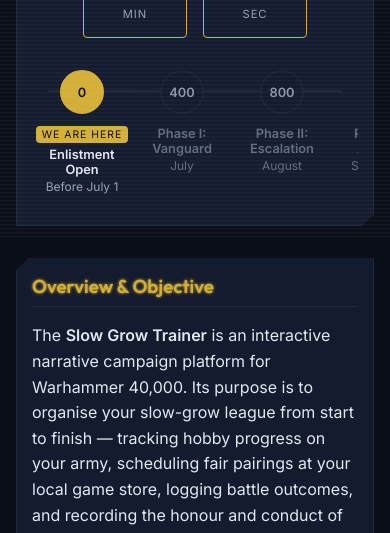
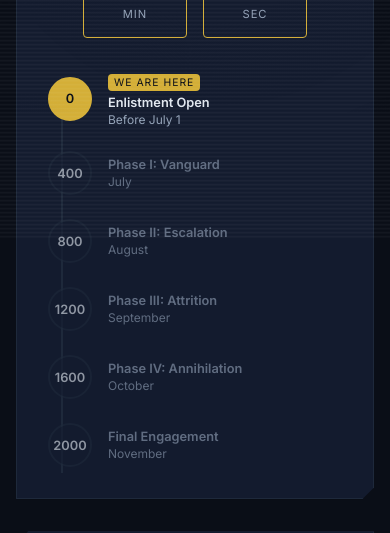
Before and after one commit to OSP123/slow-grow-trainer, a React (Vite) app: page /briefing in a window 390 px wide. Shown: the part 731-1264 px from the top of the page. Built offline with nearby package versions, Linux system fonts and the light colour scheme; no server answers.

Commit message:
feat: fix commander sidebar cutoff, add quest chronicle & briefing integration, responsive mobile timeline, and crucible points/keywords

```diff
--- a/src/App.css
+++ b/src/App.css
@@ -12,6 +12,11 @@
   flex-direction: column;
   padding: 1.5rem;
   flex-shrink: 0;
+  position: sticky;
+  top: 0;
+  height: 100dvh;
+  overflow-y: auto;
+  box-sizing: border-box;
 }
 
 .main-content {
@@ -184,3 +189,79 @@
     padding: 0.6rem 0.75rem;
   }
 }
+
+/* ── Campaign Timeline Responsive ── */
+.timeline-container {
+  display: flex;
+  justify-content: space-between;
+  align-items: flex-start;
+  position: relative;
+  margin-top: 2rem;
+  overflow-x: auto;
+  padding-bottom: 1rem;
+}
+
+.timeline-line {
+  position: absolute;
+  top: 20px;
+  left: 5%;
+  right: 5%;
+  height: 2px;
+  background-color: var(--theme-border);
+  z-index: 0;
+}
+
+.timeline-step {
+  display: flex;
+  flex-direction: column;
+  align-items: center;
+  z-index: 1;
+  width: 16.66%;
+  min-width: 100px;
+}
+
+.timeline-step-circle {
+  width: 40px;
+  height: 40px;
+  border-radius: 50%;
+  display: flex;
+  justify-content: center;
+  align-items: center;
+  font-weight: bold;
+  font-size: 0.8rem;
+  margin-bottom: 0.75rem;
+  flex-shrink: 0;
+  transition: all 0.3s ease;
+}
+
+@media (max-width: 600px) {
+  .timeline-container {
+    flex-direction: column;
+    align-items: flex-start;
+    gap: 1.5rem;
+    overflow-x: hidden;
+    padding-left: 1rem;
+  }
+
+  .timeline-line {
+    top: 10px;
+    bottom: 10px;
+    left: 29px; /* center of 40px circle + 1rem padding */
+    width: 2px;
+    height: calc(100% - 20px);
+    right: auto;
+  }
+
+  .timeline-step {
+    flex-direction: row;
+    width: 100%;
+    min-width: 0;
+    gap: 1rem;
+    align-items: center;
+    text-align: left;
+  }
+
+  .timeline-step-circle {
+    margin-bottom: 0;
+  }
+}
--- a/src/components/CampaignQuests.tsx
+++ b/src/components/CampaignQuests.tsx
@@ -70,13 +70,47 @@
     return Math.min(100, Math.floor((gamesPlayed / nextPhase.requiredGames) * 100));
   };
 
+  const isPhaseCompleted = (idx: number) => {
+    if (idx === 0) return !isEnlistmentPhase || currentPhaseIndex > 0;
+    return idx <= currentPhaseIndex && (idx < phases.length - 1 || !nextPhase);
+  };
+
   if (!isOwner && currentPhaseIndex === phases.length - 1) return null; // hide for others if done
 
   return (
     <div className="card" style={{ marginBottom: '1.5rem', border: '1px solid var(--theme-accent)' }}>
-      <h3 style={{ margin: '0 0 1rem 0', color: 'var(--theme-accent)', textTransform: 'uppercase', letterSpacing: '1px', display: 'flex', justifyContent: 'space-between' }}>
+      {/* Campaign Phase Progression Chronicle */}
+      <div style={{ marginBottom: '1.5rem', paddingBottom: '1.25rem', borderBottom: '1px solid var(--theme-border)' }}>
+        <div style={{ fontSize: '0.75rem', textTransform: 'uppercase', letterSpacing: '1px', color: 'var(--theme-fg-muted)', marginBottom: '0.75rem' }}>
+          Campaign Directives Chronicle (Quests Completed)
+        </div>
+        <div style={{ display: 'grid', gridTemplateColumns: 'repeat(auto-fit, minmax(130px, 1fr))', gap: '0.5rem' }}>
+          {phases.map((p, idx) => {
+            const done = isPhaseCompleted(idx);
+            const isActive = !done && (idx === 0 || isPhaseCompleted(idx - 1));
+            return (
+              <div key={p.name} style={{
+                padding: '0.5rem', borderRadius: '4px', fontSize: '0.75rem',
+                backgroundColor: done ? 'rgba(34, 197, 94, 0.1)' : isActive ? 'rgba(234, 179, 8, 0.1)' : 'rgba(0, 0, 0, 0.15)',
+                border: `1px solid ${done ? '#22c55e' : isActive ? '#eab308' : 'var(--theme-border)'}`,
+                opacity: done || isActive ? 1 : 0.5
+              }}>
+                <div style={{ display: 'flex', justifyContent: 'space-between', alignItems: 'center', marginBottom: '0.25rem', fontWeight: 'bold', color: done ? '#22c55e' : isActive ? '#eab308' : 'var(--theme-fg-muted)' }}>
+                  <span>{done ? '✓ SEALED' : isActive ? '▸ ACTIVE' : '🔒 LOCKED'}</span>
+                  <span>{p.targetPts > 0 ? `${p.targetPts} PTS` : 'ENLIST'}</span>
+                </div>
+                <div style={{ color: 'var(--theme-fg)', fontWeight: isActive ? 'bold' : 'normal', whiteSpace: 'nowrap', overflow: 'hidden', textOverflow: 'ellipsis' }}>
+                  {p.name}
+                </div>
+              </div>
+            );
+          })}
+        </div>
+      </div>
+
+      <h3 style={{ margin: '0 0 1rem 0', color: 'var(--theme-accent)', textTransform: 'uppercase', letterSpacing: '1px', display: 'flex', justifyContent: 'space-between', flexWrap: 'wrap', gap: '0.5rem' }}>
         <span>Active Directives: {nextPhase ? nextPhase.name : 'Campaign Concluded'}</span>
-        {nextPhase && <span style={{ fontSize: '0.8rem', color: 'var(--theme-fg-muted)' }}>Current Status: {phases[currentPhaseIndex].name}</span>}
+        {nextPhase && <span style={{ fontSize: '0.8rem', color: 'var(--theme-fg-muted)' }}>Current Phase: {phases[currentPhaseIndex].name}</span>}
       </h3>
 
       {isEnlistmentPhase ? (
--- a/src/components/CampaignTimeline.tsx
+++ b/src/components/CampaignTimeline.tsx
@@ -71,61 +71,29 @@
       )}
 
       {/* Visual Timeline */}
-      <div style={{
-        display: 'flex',
-        justifyContent: 'space-between',
-        alignItems: 'flex-start',
-        position: 'relative',
-        marginTop: '2rem',
-        overflowX: 'auto',
-        paddingBottom: '1rem'
-      }}>
-        {/* Horizontal Line */}
-        <div style={{
-          position: 'absolute',
-          top: '20px',
-          left: '5%',
-          right: '5%',
-          height: '2px',
-          backgroundColor: 'var(--theme-border)',
-          zIndex: 0
-        }} />
+      <div className="timeline-container">
+        {/* Connecting Line */}
+        <div className="timeline-line" />
 
         {timelineSteps.map((step, i) => (
-          <div key={i} style={{
-            display: 'flex',
-            flexDirection: 'column',
-            alignItems: 'center',
-            zIndex: 1,
-            width: '16.66%',
-            minWidth: '100px',
-            opacity: step.current ? 1 : 0.6
-          }}>
-            <div style={{
-              width: '40px',
-              height: '40px',
-              borderRadius: '50%',
+          <div key={i} className="timeline-step" style={{ opacity: step.current ? 1 : 0.6 }}>
+            <div className="timeline-step-circle" style={{
               backgroundColor: step.current ? 'var(--theme-accent)' : 'var(--theme-bg-secondary)',
               border: `2px solid ${step.current ? 'var(--theme-accent)' : 'var(--theme-border)'}`,
-              color: step.current ? 'var(--theme-bg)' : 'var(--theme-fg)',
-              display: 'flex',
-              justifyContent: 'center',
-              alignItems: 'center',
-              fontWeight: 'bold',
-              fontSize: '0.8rem',
-              marginBottom: '0.75rem',
-              transition: 'all 0.3s ease'
+              color: step.current ? 'var(--theme-bg)' : 'var(--theme-fg)'
             }}>
               {step.pts}
             </div>
+            <div>
               {step.current && (
-              <div style={{ fontSize: '0.65rem', backgroundColor: 'var(--theme-accent)', color: 'var(--theme-bg)', padding: '2px 6px', borderRadius: '4px', textTransform: 'uppercase', letterSpacing: '1px', marginBottom: '4px' }}>
+                <div style={{ fontSize: '0.65rem', backgroundColor: 'var(--theme-accent)', color: 'var(--theme-bg)', padding: '2px 6px', borderRadius: '4px', textTransform: 'uppercase', letterSpacing: '1px', marginBottom: '4px', display: 'inline-block' }}>
                   We Are Here
                 </div>
               )}
               <div style={{ fontSize: '0.8rem', fontWeight: 'bold', marginBottom: '2px', color: step.current ? 'var(--theme-fg)' : 'var(--theme-fg-muted)' }}>{step.label}</div>
               <div style={{ fontSize: '0.75rem', color: 'var(--theme-fg-muted)' }}>{step.sub}</div>
             </div>
+          </div>
         ))}
       </div>
     </div>
--- a/src/features/briefing/Briefing.tsx
+++ b/src/features/briefing/Briefing.tsx
@@ -1,6 +1,22 @@
+import { useState, useEffect } from 'react';
 import CampaignTimeline from '../../components/CampaignTimeline';
+import CampaignQuests from '../../components/CampaignQuests';
+import { supabase } from '../../supabaseClient';
+import type { ProfileData } from '../profile/CommanderProfile';
 
 export default function Briefing() {
+  const [profile, setProfile] = useState<ProfileData | null>(null);
+
+  useEffect(() => {
+    supabase.auth.getUser().then(({ data: { user } }) => {
+      if (user) {
+        supabase.from('profiles').select('id, commander_name, army_faction, army_lore, location').eq('id', user.id).maybeSingle().then(({ data }) => {
+          if (data) setProfile(data);
+        });
+      }
+    });
+  }, []);
+
   return (
     <div style={{ paddingBottom: '4rem' }}>
       <div style={{ marginBottom: '2rem', borderBottom: '1px solid var(--theme-border)', paddingBottom: '1rem' }}>
@@ -9,6 +25,10 @@
       </div>
 
       <CampaignTimeline />
+
+      {profile && (
+        <CampaignQuests profile={profile} isOwner={true} />
+      )}
 
       <div className="card" style={{ marginBottom: '2rem' }}>
         <h3 style={{ color: 'var(--theme-accent)', marginBottom: '1rem', borderBottom: '1px solid var(--theme-border)', paddingBottom: '0.5rem' }}>
--- a/src/features/profile/CommanderProfile.tsx
+++ b/src/features/profile/CommanderProfile.tsx
@@ -38,6 +38,8 @@
   name: string;
   archetype?: string;
   specialism?: string;
+  points?: number;
+  keywords?: string;
   abilities?: string;
   stats?: {
     m: string; t: string; sv: string; invuln: string; w: string; ld: string; oc: string;
@@ -92,7 +94,7 @@
     const targetId = profileId || user?.id;
     if (!targetId) return;
 
-    let { data } = await supabase.from('profiles').select('id, commander_name, discord_name, army_faction, army_subfaction, avatar_url, army_lore, location, experience_level, role, payment_status, campaign_status, created_at, preferred_store_id').eq('id', targetId).maybeSingle();
+    let { data } = await supabase.from('profiles').select('id, commander_name, discord_name, army_faction, army_subfaction, avatar_url, army_lore, location, experience_level, role, payment_status, campaign_status, created_at, preferred_store_id, crucible_datasheets').eq('id', targetId).maybeSingle();
 
     // Auto-Rescue Protocol — only for own profile
     if (!data && !profileId && user) {
@@ -431,7 +433,7 @@
                     if (error) setMessage('Error: ' + error.message);
                     else setMessage('Champions updated successfully.');
                   } catch (err: any) {
-                    setMessage('Database schema update pending for Datasheet features.');
+                    setMessage('Error saving datasheets: ' + (err?.message || 'Unknown database error'));
                   }
                 }}>
                   {(profile.crucible_datasheets || []).map((ds, idx) => (
```
Also changed, not shown: src/features/profile/DatasheetBuilder.tsx (+25 -2 lines), src/features/profile/DatasheetViewer.tsx (+18 -1 lines), .agents/AGENTS.md (added), 1 other file (tests, documents, lock files or other folders). Lines whose indentation alone changed are shown as unchanged.
